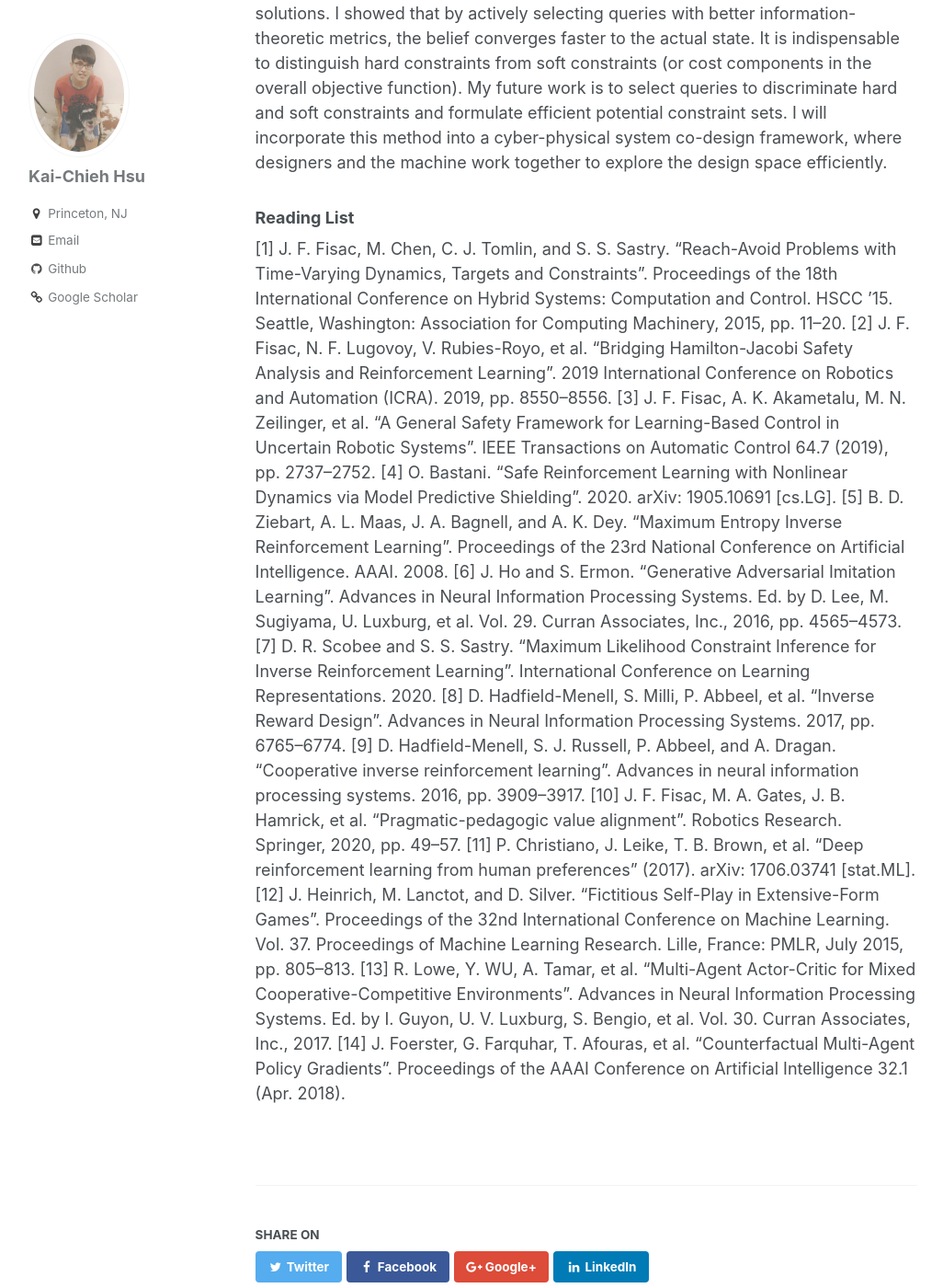
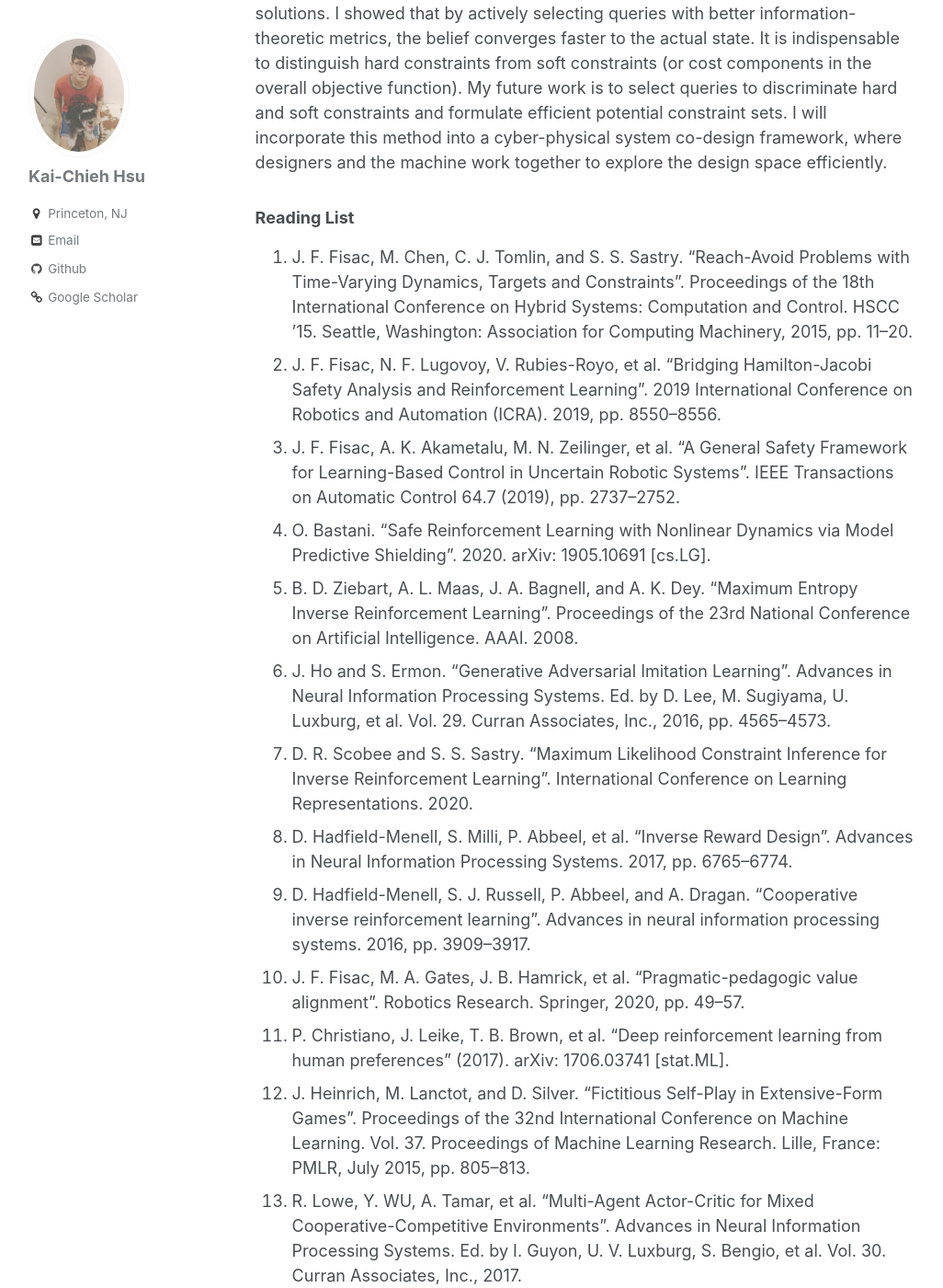
Before and after one commit to kaichiehhsu/kaichiehhsu.github.io, a Jekyll site: the page built from _posts/2021-03-17-generalExamination.md, in a window 1280 px wide and 1400 px high, scrolled down 966 px. Shown: the whole window at 92% size, without its empty margins (27-1053 px from the left). Built offline with Jekyll 4.4.1, drawn with Linux system fonts in a browser that asks for light colours; some of the changed text lies outside the part shown.

Commit message:
modify reading list

```diff
--- a/_posts/2021-03-17-generalExamination.md
+++ b/_posts/2021-03-17-generalExamination.md
@@ -14,17 +14,17 @@ In this examination, I first present my recent work, where I used **deep reinfor
 
 
 ### Reading List
-[1] J. F. Fisac, M. Chen, C. J. Tomlin, and S. S. Sastry. “Reach-Avoid Problems with Time-Varying Dynamics, Targets and Constraints”. Proceedings of the 18th International Conference on Hybrid Systems: Computation and Control. HSCC ’15. Seattle, Washington: Association for Computing Machinery, 2015, pp. 11–20.
-[2] J. F. Fisac, N. F. Lugovoy, V. Rubies-Royo, et al. “Bridging Hamilton-Jacobi Safety Analysis and Reinforcement Learning”. 2019 International Conference on Robotics and Automation (ICRA). 2019, pp. 8550–8556.
-[3] J. F. Fisac, A. K. Akametalu, M. N. Zeilinger, et al. “A General Safety Framework for Learning-Based Control in Uncertain Robotic Systems”. IEEE Transactions on Automatic Control 64.7 (2019), pp. 2737–2752.
-[4] O. Bastani. “Safe Reinforcement Learning with Nonlinear Dynamics via Model Predictive Shielding”. 2020. arXiv: 1905.10691 [cs.LG].
-[5] B. D. Ziebart, A. L. Maas, J. A. Bagnell, and A. K. Dey. “Maximum Entropy Inverse Reinforcement Learning”. Proceedings of the 23rd National Conference on Artificial Intelligence. AAAI. 2008.
-[6] J. Ho and S. Ermon. “Generative Adversarial Imitation Learning”. Advances in Neural Information Processing Systems. Ed. by D. Lee, M. Sugiyama, U. Luxburg, et al. Vol. 29. Curran Associates, Inc., 2016, pp. 4565–4573.
-[7] D. R. Scobee and S. S. Sastry. “Maximum Likelihood Constraint Inference for Inverse Reinforcement Learning”. International Conference on Learning Representations. 2020.
-[8] D. Hadfield-Menell, S. Milli, P. Abbeel, et al. “Inverse Reward Design”. Advances in Neural Information Processing Systems. 2017, pp. 6765–6774.
-[9] D. Hadfield-Menell, S. J. Russell, P. Abbeel, and A. Dragan. “Cooperative inverse reinforcement learning”. Advances in neural information processing systems. 2016, pp. 3909–3917.
-[10] J. F. Fisac, M. A. Gates, J. B. Hamrick, et al. “Pragmatic-pedagogic value alignment”. Robotics Research. Springer, 2020, pp. 49–57.
-[11] P. Christiano, J. Leike, T. B. Brown, et al. “Deep reinforcement learning from human preferences” (2017). arXiv: 1706.03741 [stat.ML].
-[12] J. Heinrich, M. Lanctot, and D. Silver. “Fictitious Self-Play in Extensive-Form Games”. Proceedings of the 32nd International Conference on Machine Learning. Vol. 37. Proceedings of Machine Learning Research. Lille, France: PMLR, July 2015, pp. 805–813.
-[13] R. Lowe, Y. WU, A. Tamar, et al. “Multi-Agent Actor-Critic for Mixed Cooperative-Competitive Environments”. Advances in Neural Information Processing Systems. Ed. by I. Guyon, U. V. Luxburg, S. Bengio, et al. Vol. 30. Curran Associates, Inc., 2017.
-[14] J. Foerster, G. Farquhar, T. Afouras, et al. “Counterfactual Multi-Agent Policy Gradients”. Proceedings of the AAAI Conference on Artificial Intelligence 32.1 (Apr. 2018).
+1. J. F. Fisac, M. Chen, C. J. Tomlin, and S. S. Sastry. “Reach-Avoid Problems with Time-Varying Dynamics, Targets and Constraints”. Proceedings of the 18th International Conference on Hybrid Systems: Computation and Control. HSCC ’15. Seattle, Washington: Association for Computing Machinery, 2015, pp. 11–20.
+2. J. F. Fisac, N. F. Lugovoy, V. Rubies-Royo, et al. “Bridging Hamilton-Jacobi Safety Analysis and Reinforcement Learning”. 2019 International Conference on Robotics and Automation (ICRA). 2019, pp. 8550–8556.
+3. J. F. Fisac, A. K. Akametalu, M. N. Zeilinger, et al. “A General Safety Framework for Learning-Based Control in Uncertain Robotic Systems”. IEEE Transactions on Automatic Control 64.7 (2019), pp. 2737–2752.
+4. O. Bastani. “Safe Reinforcement Learning with Nonlinear Dynamics via Model Predictive Shielding”. 2020. arXiv: 1905.10691 [cs.LG].
+5. B. D. Ziebart, A. L. Maas, J. A. Bagnell, and A. K. Dey. “Maximum Entropy Inverse Reinforcement Learning”. Proceedings of the 23rd National Conference on Artificial Intelligence. AAAI. 2008.
+6. J. Ho and S. Ermon. “Generative Adversarial Imitation Learning”. Advances in Neural Information Processing Systems. Ed. by D. Lee, M. Sugiyama, U. Luxburg, et al. Vol. 29. Curran Associates, Inc., 2016, pp. 4565–4573.
+7. D. R. Scobee and S. S. Sastry. “Maximum Likelihood Constraint Inference for Inverse Reinforcement Learning”. International Conference on Learning Representations. 2020.
+8. D. Hadfield-Menell, S. Milli, P. Abbeel, et al. “Inverse Reward Design”. Advances in Neural Information Processing Systems. 2017, pp. 6765–6774.
+9. D. Hadfield-Menell, S. J. Russell, P. Abbeel, and A. Dragan. “Cooperative inverse reinforcement learning”. Advances in neural information processing systems. 2016, pp. 3909–3917.
+10. J. F. Fisac, M. A. Gates, J. B. Hamrick, et al. “Pragmatic-pedagogic value alignment”. Robotics Research. Springer, 2020, pp. 49–57.
+11. P. Christiano, J. Leike, T. B. Brown, et al. “Deep reinforcement learning from human preferences” (2017). arXiv: 1706.03741 [stat.ML].
+12. J. Heinrich, M. Lanctot, and D. Silver. “Fictitious Self-Play in Extensive-Form Games”. Proceedings of the 32nd International Conference on Machine Learning. Vol. 37. Proceedings of Machine Learning Research. Lille, France: PMLR, July 2015, pp. 805–813.
+13. R. Lowe, Y. WU, A. Tamar, et al. “Multi-Agent Actor-Critic for Mixed Cooperative-Competitive Environments”. Advances in Neural Information Processing Systems. Ed. by I. Guyon, U. V. Luxburg, S. Bengio, et al. Vol. 30. Curran Associates, Inc., 2017.
+14. J. Foerster, G. Farquhar, T. Afouras, et al. “Counterfactual Multi-Agent Policy Gradients”. Proceedings of the AAAI Conference on Artificial Intelligence 32.1 (Apr. 2018).
```
Also changed, not shown: _pages/posts.md (+0 -4 lines).
